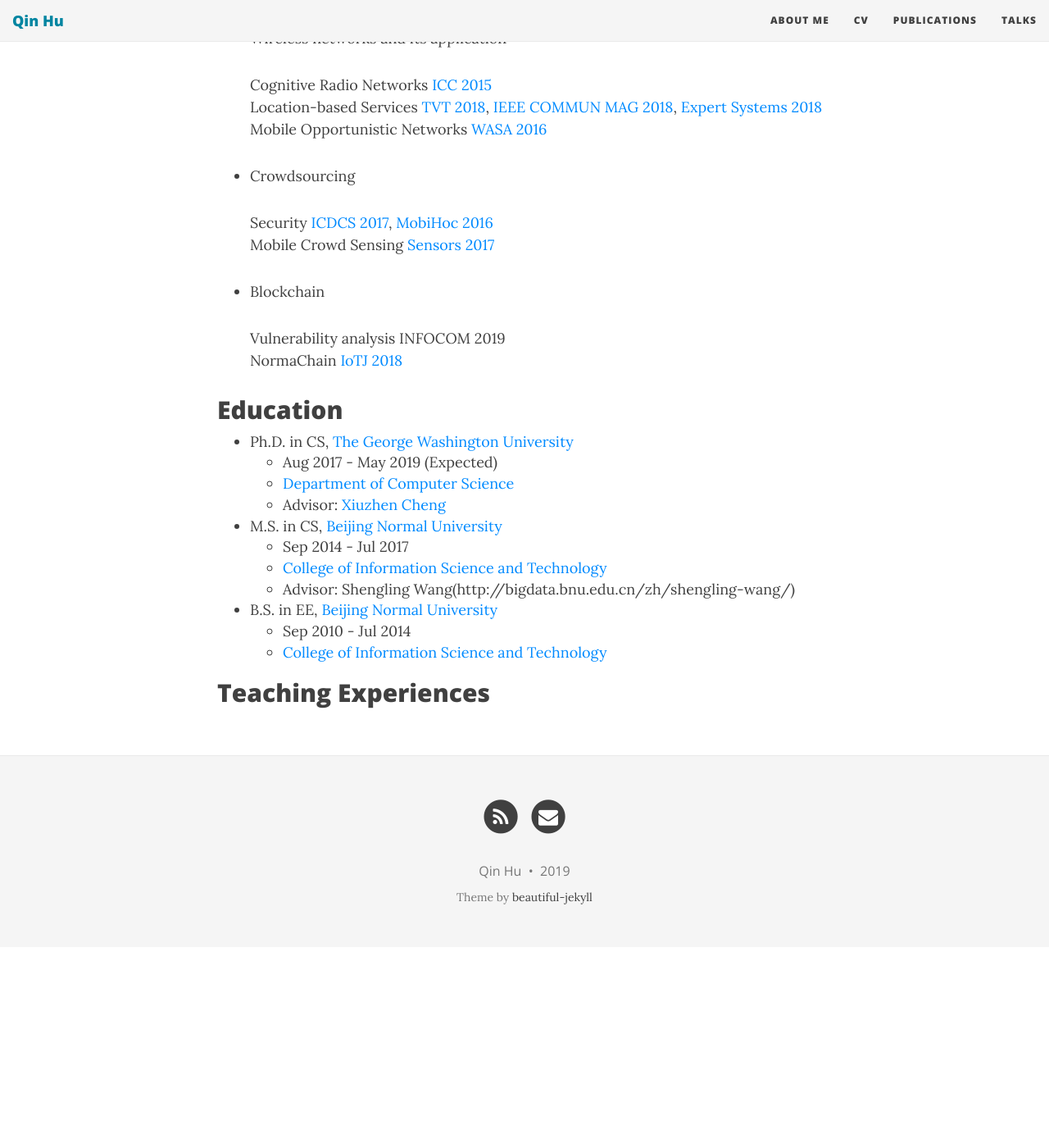
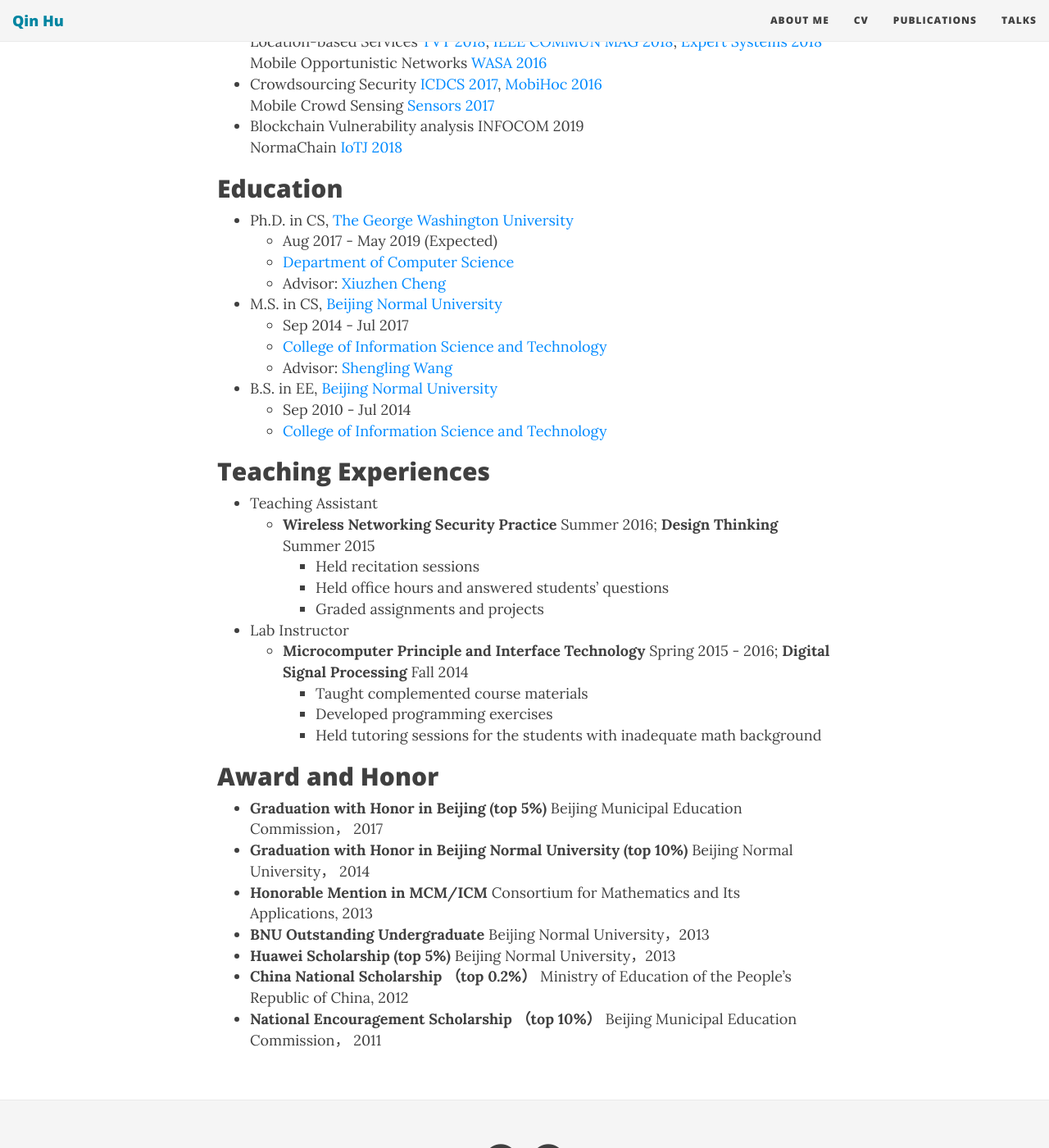
Before and after one commit to qinhu2010/qinhu2010.github.io, a Jekyll site: the page built from CV.md, in a window 1280 px wide and 1400 px high, scrolled down 419 px. Shown: the whole window at 82% size. Built offline with Jekyll 4.4.1, drawn with Linux system fonts in a browser that asks for light colours; nearby versions of some CDN libraries; before the commit the page ends 1574 px from its top, so only the background shows below that.

Commit message:
Update CV.md

```diff
--- a/CV.md
+++ b/CV.md
@@ -9,18 +9,13 @@ View my CV in [pdf](file/CV_QinHu.pdf).
 ## Research Interests
 
 - Wireless networks and its application
-
    Cognitive Radio Networks [ICC 2015](https://ieeexplore.ieee.org/abstract/document/7249533)
    Location-based Services [TVT 2018](https://ieeexplore.ieee.org/abstract/document/8360466), [IEEE COMMUN MAG 2018](https://ieeexplore.ieee.org/abstract/document/8316781), [Expert Systems 2018](https://onlinelibrary.wiley.com/doi/abs/10.1111/exsy.12252)
    Mobile Opportunistic Networks [WASA 2016](https://link.springer.com/chapter/10.1007/978-3-319-42836-9_34)
-
 - Crowdsourcing
-
    Security [ICDCS 2017](https://ieeexplore.ieee.org/abstract/document/7980054), [MobiHoc 2016](https://dl.acm.org/citation.cfm?id=2942402)
    Mobile Crowd Sensing [Sensors 2017](https://www.mdpi.com/1424-8220/17/5/1012/htm)
-
 - Blockchain
-
    Vulnerability analysis INFOCOM 2019
    NormaChain [IoTJ 2018](https://ieeexplore.ieee.org/abstract/document/8502858)
 
@@ -33,9 +28,30 @@ View my CV in [pdf](file/CV_QinHu.pdf).
 - M.S. in CS, [Beijing Normal University](https://english.bnu.edu.cn/)
 	* Sep 2014 - Jul 2017
 	* [College of Information Science and Technology](http://cisten.bnu.edu.cn/)
-	* Advisor: Shengling Wang(http://bigdata.bnu.edu.cn/zh/shengling-wang/)
+	* Advisor: [Shengling Wang](http://bigdata.bnu.edu.cn/zh/shengling-wang/)
 - B.S. in EE, [Beijing Normal University](https://english.bnu.edu.cn/)
 	* Sep 2010 - Jul 2014
 	* [College of Information Science and Technology](http://cisten.bnu.edu.cn/)
 
 ## Teaching Experiences
+
+- Teaching Assistant
+	- **Wireless Networking Security Practice** Summer 2016; **Design Thinking** Summer 2015
+		- Held recitation sessions
+		- Held office hours and answered students’ questions
+		- Graded assignments and projects
+- Lab Instructor
+	- **Microcomputer Principle and Interface Technology** Spring 2015 - 2016; **Digital Signal Processing** Fall 2014
+		- Taught complemented course materials
+		- Developed programming exercises
+		- Held tutoring sessions for the students with inadequate math background
+
+## Award and Honor
+
+- **Graduation with Honor in Beijing (top 5%)** Beijing Municipal Education Commission， 2017
+- **Graduation with Honor in Beijing Normal University (top 10%)** Beijing Normal University， 2014
+- **Honorable Mention in MCM/ICM** Consortium for Mathematics and Its Applications, 2013
+- **BNU Outstanding Undergraduate** Beijing Normal University，2013
+- **Huawei Scholarship (top 5%)** Beijing Normal University，2013
+- **China National Scholarship （top 0.2%）** Ministry of Education of the People’s Republic of China, 2012
+- **National Encouragement Scholarship （top 10%）** Beijing Municipal Education Commission， 2011
```
